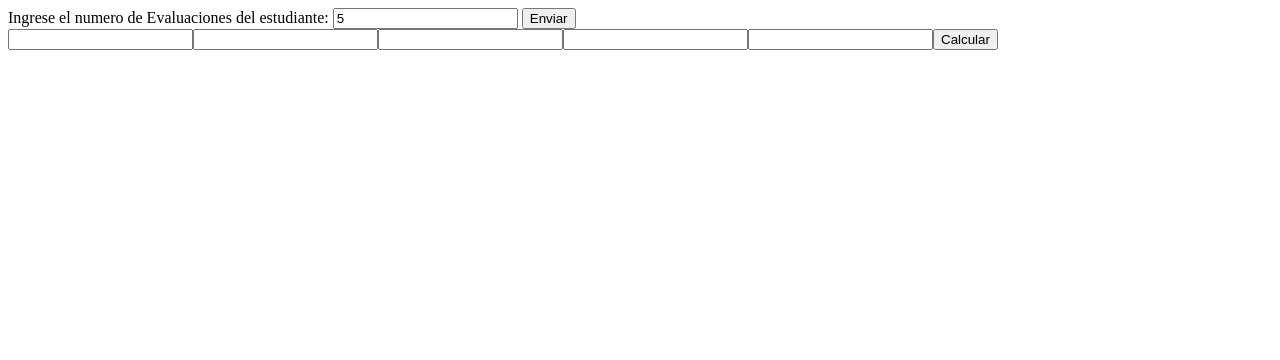
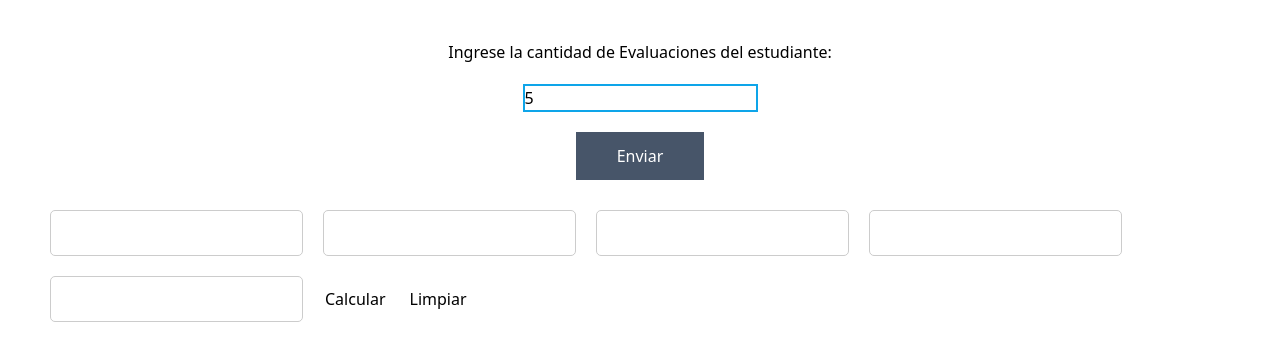
Before and after one commit to durbonca/tarea-4, a plain HTML site: page index.html in a window 1280 px wide. Both pictures are taken after typing "5" into the empty fields and a click on the input "Enviar". Drawn offline with nearby package versions, Linux system fonts and the light colour scheme.

Commit message:
adding some style

```diff
--- a/css/style.css
+++ b/css/style.css
@@ -0,0 +1,6 @@
+.input_promediations{
+    margin: 10px;
+    padding: 10px;
+    border: 1px solid #ccc;
+    border-radius: 5px;
+}
--- a/index.html
+++ b/index.html
@@ -4,16 +4,19 @@
     <meta charset="UTF-8">
     <meta http-equiv="X-UA-Compatible" content="IE=edge">
     <meta name="viewport" content="width=device-width, initial-scale=1.0">
+    <link rel="stylesheet" href="./css/style.css">
     <title>Tarea 4</title>
+    <script src="https://cdn.tailwindcss.com"></script>
 </head>
-<body>
-    <form>
-        <label for="evaluations_number">Ingrese el numero de Evaluaciones del estudiante: </label>
-        <input id="evaluations_number" name="evaluations" type="number" min="1">
-        <input id="evaluations_send" type="submit" value="Enviar"/>
+<body class="p-10">
+    <form class="flex flex-col items-center gap-5">
+        <label for="evaluations_number">Ingrese la cantidad de Evaluaciones del estudiante: </label>
+        <input class="border-solid border-2 border-sky-500" id="evaluations_number" name="evaluations" type="number" min="1">
+        <input class="btn w-32 bg-slate-600 text-white p-3 mx-3" id="evaluations_send" type="submit" value="Enviar"/>
     </form>
-    <form id="promediations" onsubmit="promedio()">
+    <form id="promediations" class="flex flex-wrap mt-5" onsubmit="promedio()">
     </form>
+    <div class="p-5 text-center" id="resultaition"></div>
     <script src="./script/script.js"></script>
 </body>
 </html>
--- a/script/script.js
+++ b/script/script.js
@@ -16,9 +16,23 @@ const send_evaluations = (e) => {
         button.type = 'button';
         button.value = 'Calcular';
         button.name = 'button_calculate';
+        button.className = 'mx-3 btn btn-primary'; // add class to button
         button.onclick = promedio; // add function to button
         promediations.appendChild(button); // add text to button
+
+        const clearButton = document.createElement("input");
+        clearButton.type = 'button';
+        clearButton.value = 'Limpiar';
+        clearButton.name = 'button_clear';
+        clearButton.className = 'mx-3 btn btn-primary'; // add class to button
+        clearButton.onclick = clear; // add function to button
+        promediations.appendChild(clearButton); // add text to button
     }
+}
+
+const clear = () => {
+    promediations.innerHTML = '';
+    resultaition.innerHTML = '';
 }
 
 const promedio = () => {
@@ -34,7 +48,8 @@ const promedio = () => {
     //create element
     const p = document.createElement("p"); // create p
     p.innerHTML = `El promedio es: ${promedio}`; // add text to p
-    promediations.appendChild(p);
+    resultaition.innerHTML = '';
+    resultaition.appendChild(p);
 }
 
 const button_evaluations = document.querySelector('#evaluations_send');
```
